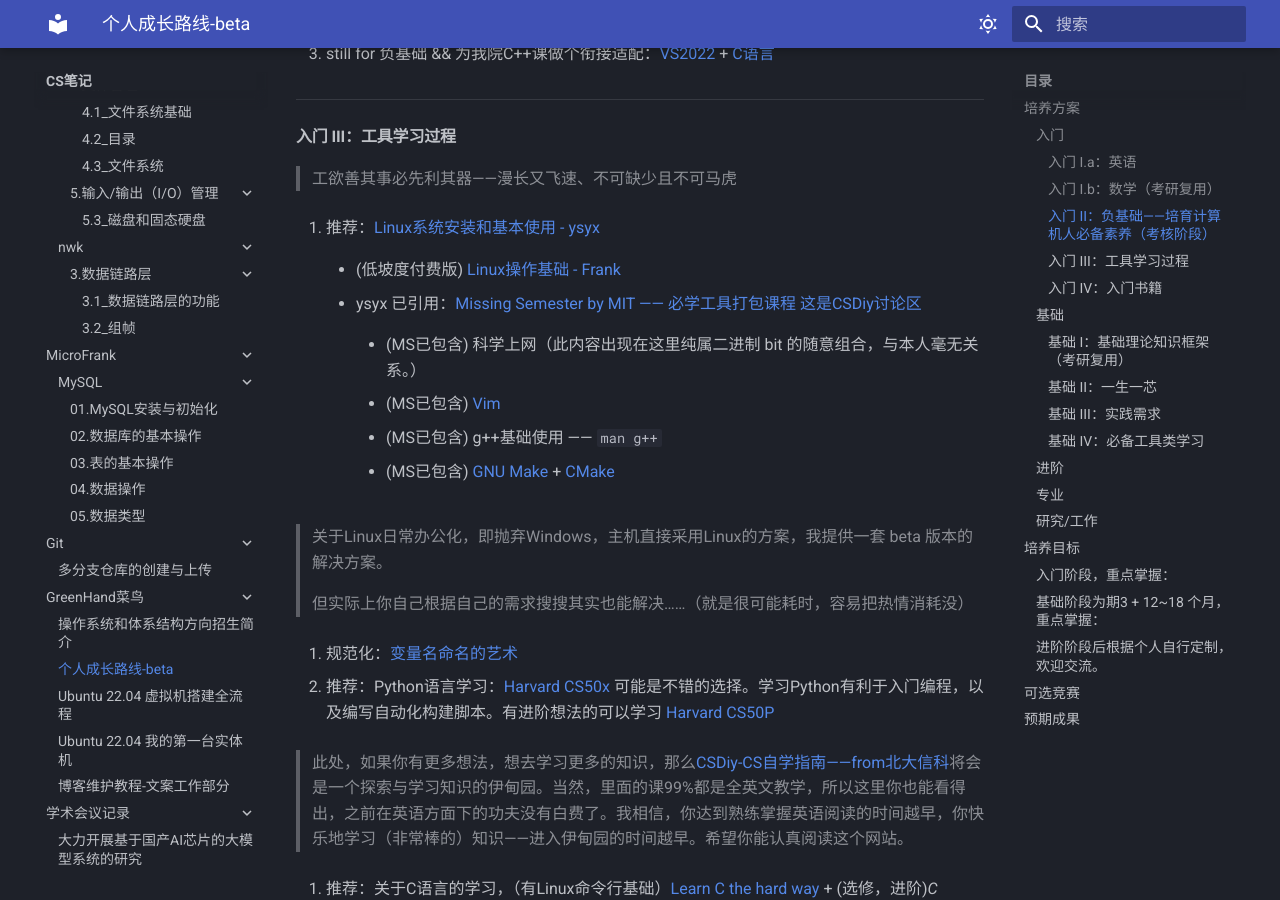
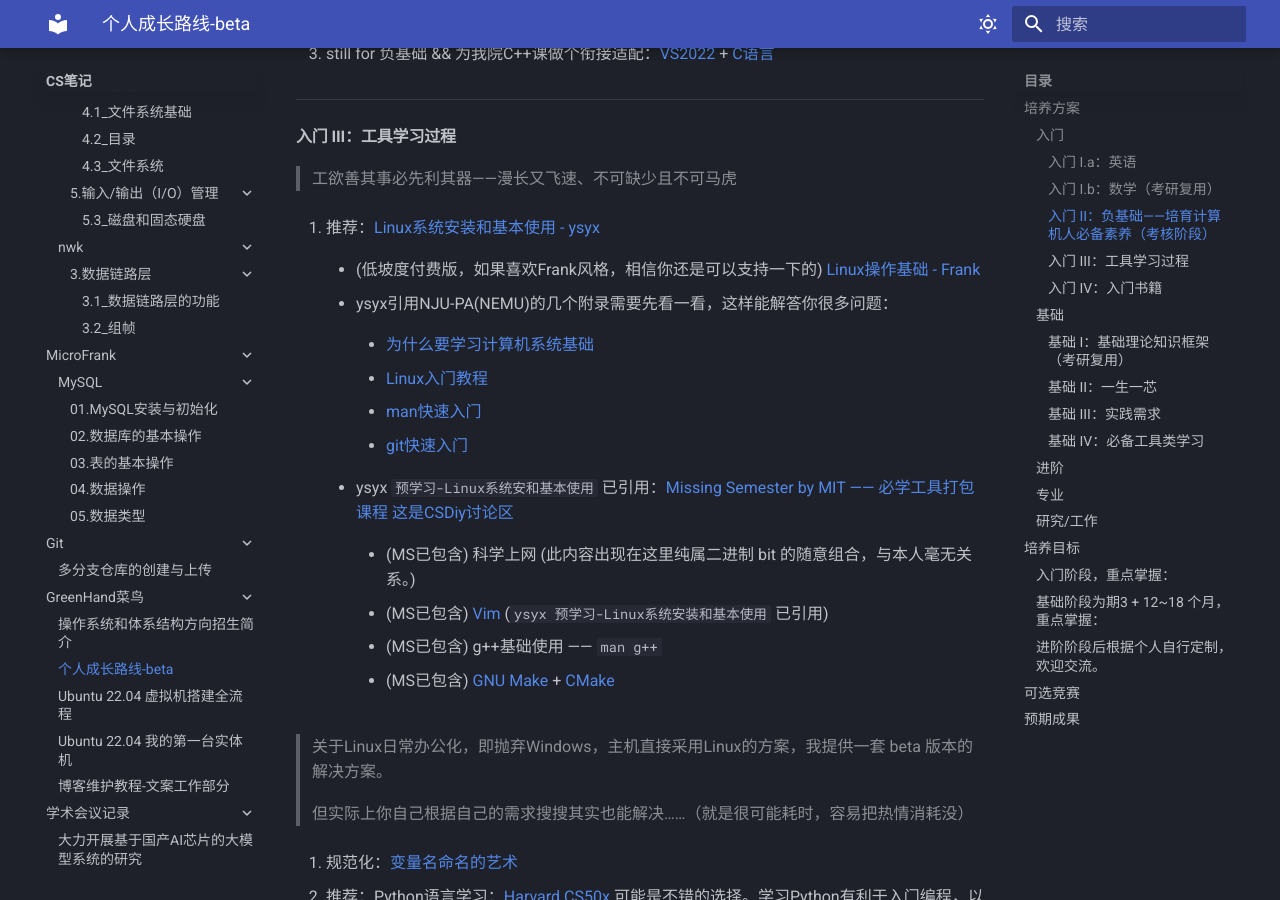
Before and after one commit to Haohahahaha/cs, an MkDocs documentation site: the page built from docs/greenhand/fertile/fertile.md, in a window 1280 px wide and 900 px high, scrolled down 1865 px. Built offline with MkDocs 1.6.1 and Material for MkDocs 9.7.7, drawn with Linux system fonts in a browser that asks for light colours.

Commit message:
2023-10-23_00:22:55 update

```diff
--- a/docs/greenhand/fertile/fertile.md
+++ b/docs/greenhand/fertile/fertile.md
@@ -80,13 +80,23 @@
 
 1. 推荐：[Linux系统安装和基本使用 - ysyx](https://ysyx.oscc.cc/docs/2306/prestudy/0.2.html)
 
-    - (低坡度付费版) [Linux操作基础 - Frank](https://www.bilibili.com/video/BV18U4y1W7av)
+    - (低坡度付费版，如果喜欢Frank风格，相信你还是可以支持一下的) [Linux操作基础 - Frank](https://www.bilibili.com/video/BV18U4y1W7av)
 
-    - ysyx 已引用：[Missing Semester by MIT —— 必学工具打包课程](https://missing-semester-cn.github.io/) [这是CSDiy讨论区](https://csdiy.wiki/%E7%BC%96%E7%A8%8B%E5%85%A5%E9%97%A8/MIT-Missing-Semester/)
+	- ysyx引用NJU-PA(NEMU)的几个附录需要先看一看，这样能解答你很多问题：
 
-        - (MS已包含) 科学上网（此内容出现在这里纯属二进制 bit 的随意组合，与本人毫无关系。）
+	    - [为什么要学习计算机系统基础](https://ysyx.oscc.cc/docs/ics-pa/why.html)
 
-        - (MS已包含) [Vim](https://csdiy.wiki/%E5%BF%85%E5%AD%A6%E5%B7%A5%E5%85%B7/Vim/)
+		- [Linux入门教程](https://ysyx.oscc.cc/docs/ics-pa/linux.html)
+
+		- [man快速入门](https://ysyx.oscc.cc/docs/ics-pa/man.html)
+
+		- [git快速入门](https://ysyx.oscc.cc/docs/ics-pa/git.html)
+
+    - ysyx `预学习-Linux系统安和基本使用` 已引用：[Missing Semester by MIT —— 必学工具打包课程](https://missing-semester-cn.github.io/) [这是CSDiy讨论区](https://csdiy.wiki/%E7%BC%96%E7%A8%8B%E5%85%A5%E9%97%A8/MIT-Missing-Semester/)
+
+        - (MS已包含) 科学上网 (此内容出现在这里纯属二进制 bit 的随意组合，与本人毫无关系。)
+
+        - (MS已包含) [Vim](https://csdiy.wiki/%E5%BF%85%E5%AD%A6%E5%B7%A5%E5%85%B7/Vim/) (`ysyx 预学习-Linux系统安装和基本使用` 已引用)
 
         - (MS已包含) g++基础使用 —— `man g++`
 
```
